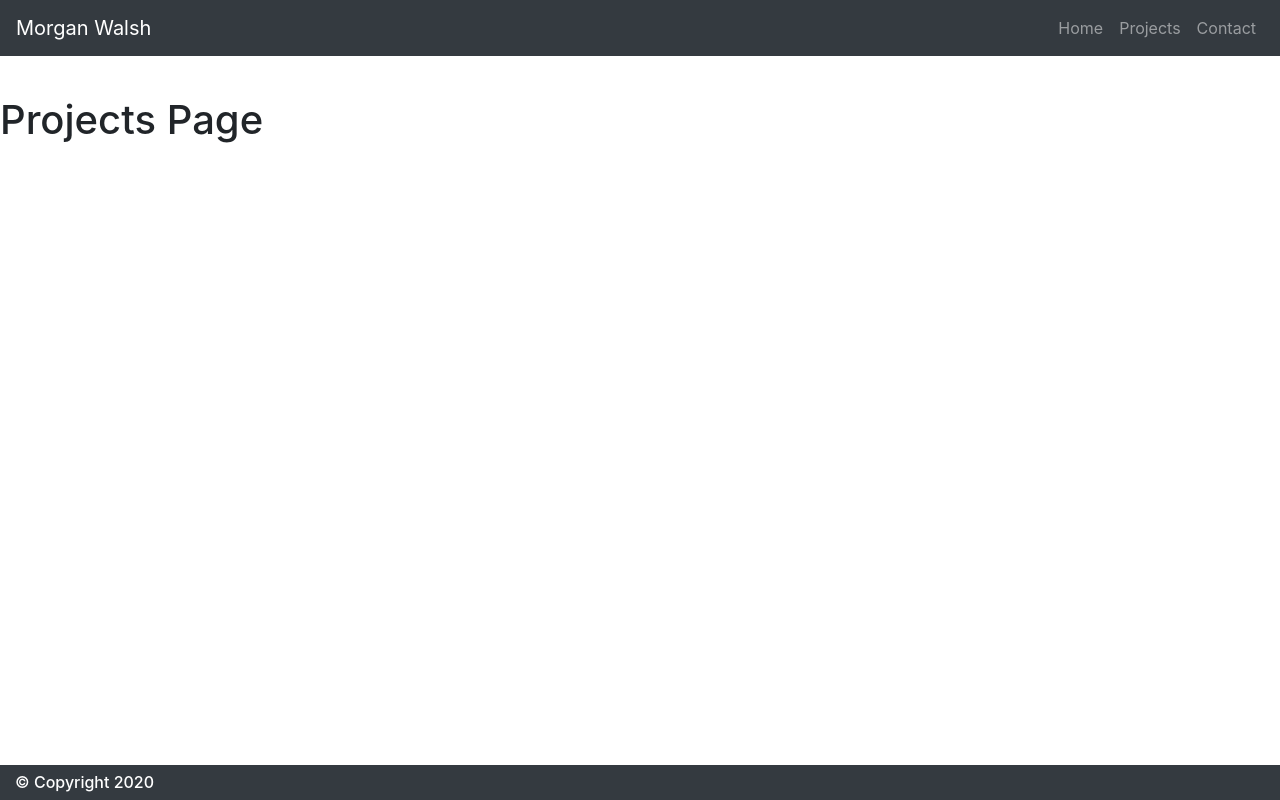
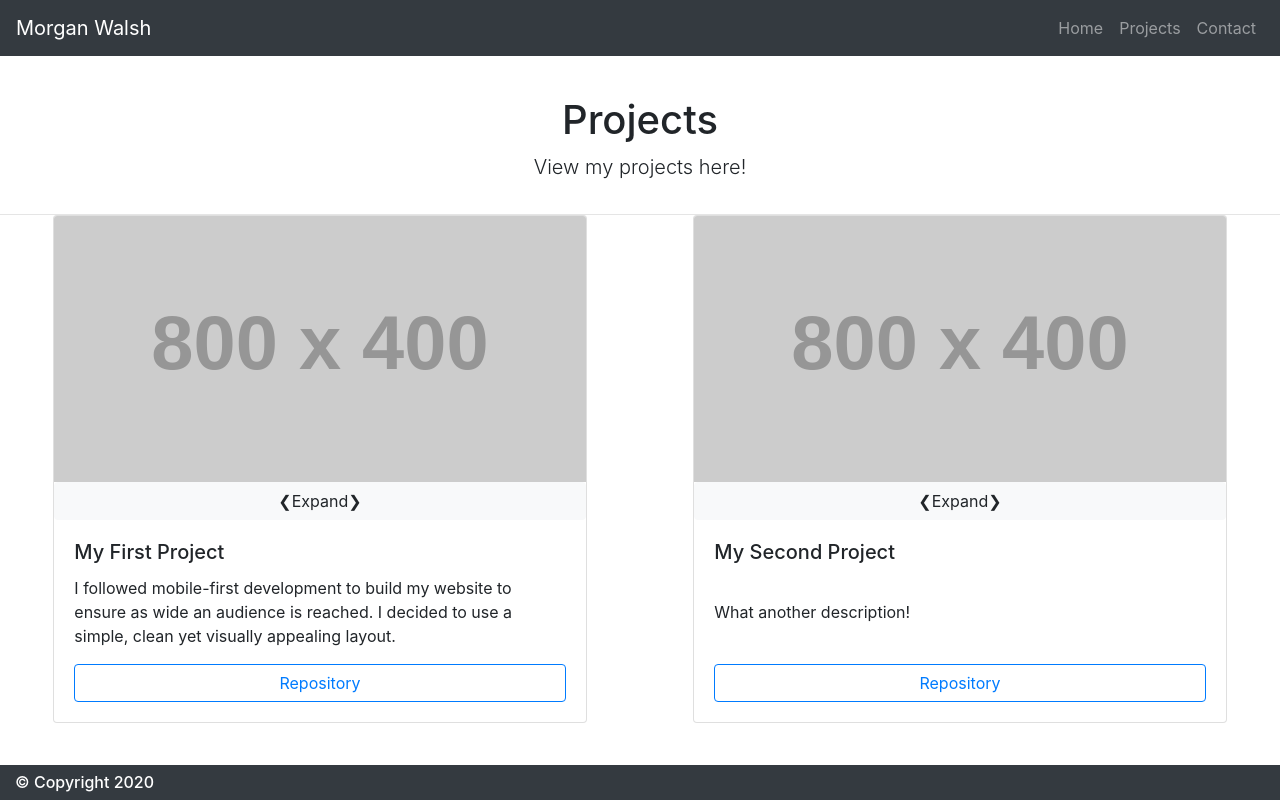
Before and after one commit to MrWalshy/eportfolio-react, a React (Create React App) app: page /projects in a window 1280 px wide. Built offline with nearby package versions, Linux system fonts and the light colour scheme.

Commit message:
Added projectCard component, working modular project cards using props

```diff
--- /dev/null
+++ b/src/components/projectComponents/projectCard.component.js
@@ -0,0 +1,45 @@
+import React, { Component } from 'react';
+import Col from 'react-bootstrap/Col';
+
+// const Name = props => {props.name};
+// const Description = props => {props.description};
+
+export default class ProjectCard extends Component {
+    constructor(props) {
+        super(props);
+        // Initial state
+        this.state = {
+            expandClicked: false
+        }
+        // Binding functions to the rendered component
+        this.onClickCardExpand = this.onClickCardExpand.bind(this);
+    }
+
+    onClickCardExpand(event) {
+        // When a new state update depends on the previous state, use the functional form of setState
+        this.setState(previousState => ({
+            expandClicked: !previousState.expandClicked
+        }));
+    }
+
+    render() {
+        return (
+                // <Col className="card col-12 col-md-5 px-0 my-3 mx-xl-3 project-card">
+                <Col className={this.state.expandClicked ?
+                    "card col-12 px-0 my-0 mx-xl-3 project-card" :
+                    "card col-12 col-md-5 px-0 my-0 mx-xl-3 project-card"
+                }>
+                    <img className="card-img-top h-40" src="http://via.placeholder.com/800x400.png" alt="First Image"/>
+                    <button className="expand-btn btn btn-light text-center d-none d-md-block" onClick={this.onClickCardExpand}>
+                        <span className={this.state.expandClicked ? "d-none" : "expand-btn-text"}>&#10094;Expand&#10095;</span>
+                        <span className={this.state.expandClicked ? "shrink-btn-text" : "d-none"}>&#10095;Shrink&#10094;</span>
+                    </button>
+                    <div className="card-body d-flex flex-column justify-content-between">
+                        <h5 className="card-title">{this.props.info.name}</h5>
+                        <p className="card-text">{this.props.info.description}</p>
+                        <a href="https://github.com/MrWalshy/e-portfolio-main" target="_blank" className="btn btn-outline-primary"><i className="fab fa-github"></i> Repository</a>
+                    </div>
+                </Col>
+        );
+    }
+}
--- a/src/components/projects.component.js
+++ b/src/components/projects.component.js
@@ -1,11 +1,28 @@
 import React, { Component } from 'react';
+import Container from 'react-bootstrap/Container';
+import Row from 'react-bootstrap/Row';
+import Col from 'react-bootstrap/Col';
+import ProjectCard from './projectComponents/projectCard.component';
+
+const card0 = {name: "My First Project", description: "I followed mobile-first development to build my website to ensure as wide an audience is reached. I decided to use a simple, clean yet visually appealing layout."};
+const card1 = {name: "My Second Project", description: "What another description!"};
 
 export default class Projects extends Component {
     render() {
         return (
-            <div className="pt-5 mt-5 px-0">
-                <h1>Projects Page</h1>
-            </div>
-        )
+            <Container className="mt-5 pt-5 px-0" fluid={true}>
+                <Row className="mx-3 mx-sm-0 mx-xl-3 text-center">
+                    <Col className="px-0">
+                        <h1>Projects</h1>
+                        <p className="lead">View my projects here!</p>
+                    </Col>
+                </Row>
+                <hr className="mb-0"/>
+                <Row id="projects" className="mx-0 mb-4 justify-content-around">
+                    <ProjectCard info={card0}></ProjectCard>
+                    <ProjectCard info={card1}></ProjectCard>
+                </Row>
+            </Container>
+        );
     }
 }
```
